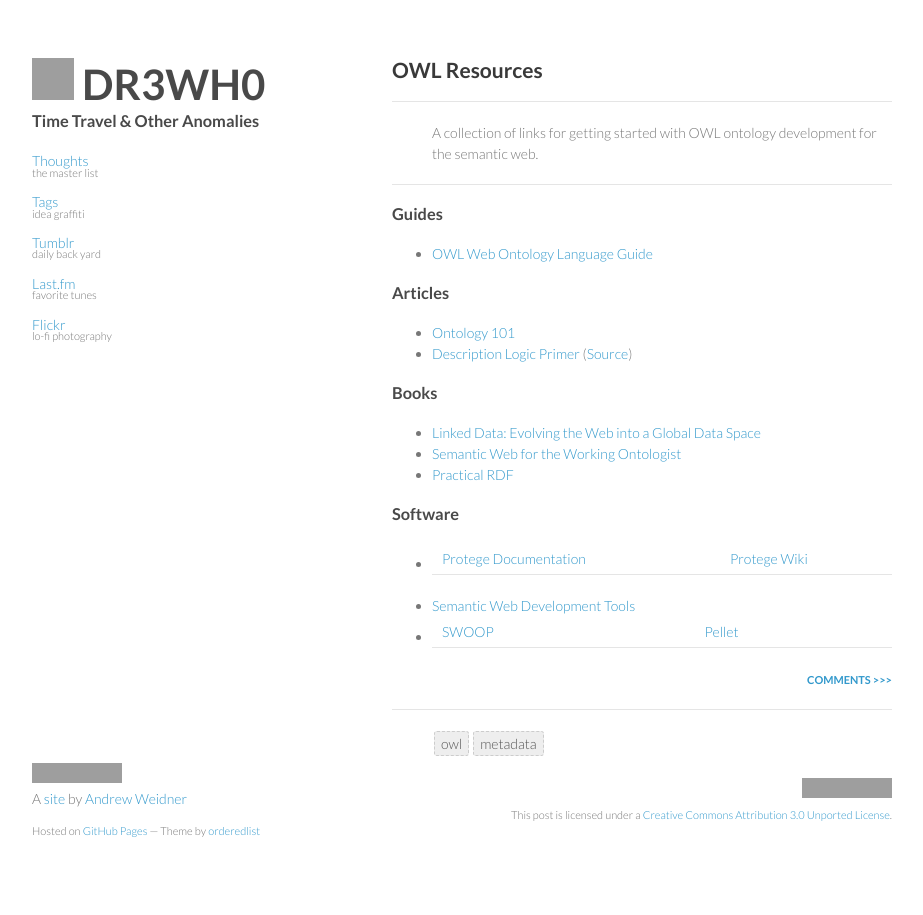
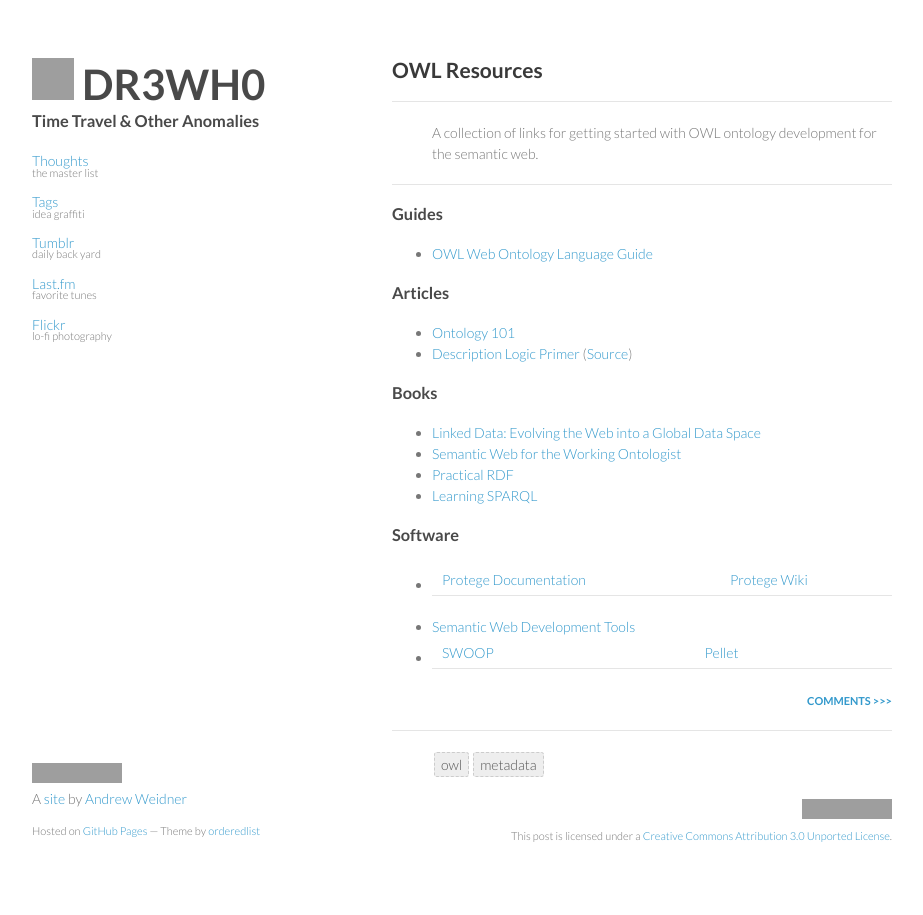
Before and after one commit to DR3WH0/DR3WH0.github.io, a Jekyll site: the page built from _posts/2013-08-02-owl-resources.md, in a window 1280 px wide. Shown: the whole page, without its empty margins (178-1101 px from the left). Built offline with Jekyll 4.4.1, drawn with Linux system fonts in a browser that asks for light colours; Markdown is read by kramdown in place of the engine named in the settings; comment, search, counter and statistics services are not loaded; grey boxes are pictures that could not be loaded.

Commit message:
Updated 2013-08-02-owl-resources.md

```diff
--- a/_posts/2013-08-02-owl-resources.md
+++ b/_posts/2013-08-02-owl-resources.md
@@ -21,6 +21,7 @@ description: A collection of links for getting started with OWL ontology develop
 * [Linked Data: Evolving the Web into a Global Data Space](http://linkeddatabook.com/editions/1.0/)
 * [Semantic Web for the Working Ontologist](https://dl.dropboxusercontent.com/u/8239797/pdf22.pdf)
 * [Practical RDF](https://dl.dropboxusercontent.com/u/8239797/Practical_RDF.pdf)
+* [Learning SPARQL](https://dl.dropboxusercontent.com/u/8239797/learning_sparql_2nd_edition.pdf)
 
 ### Software
 
```
